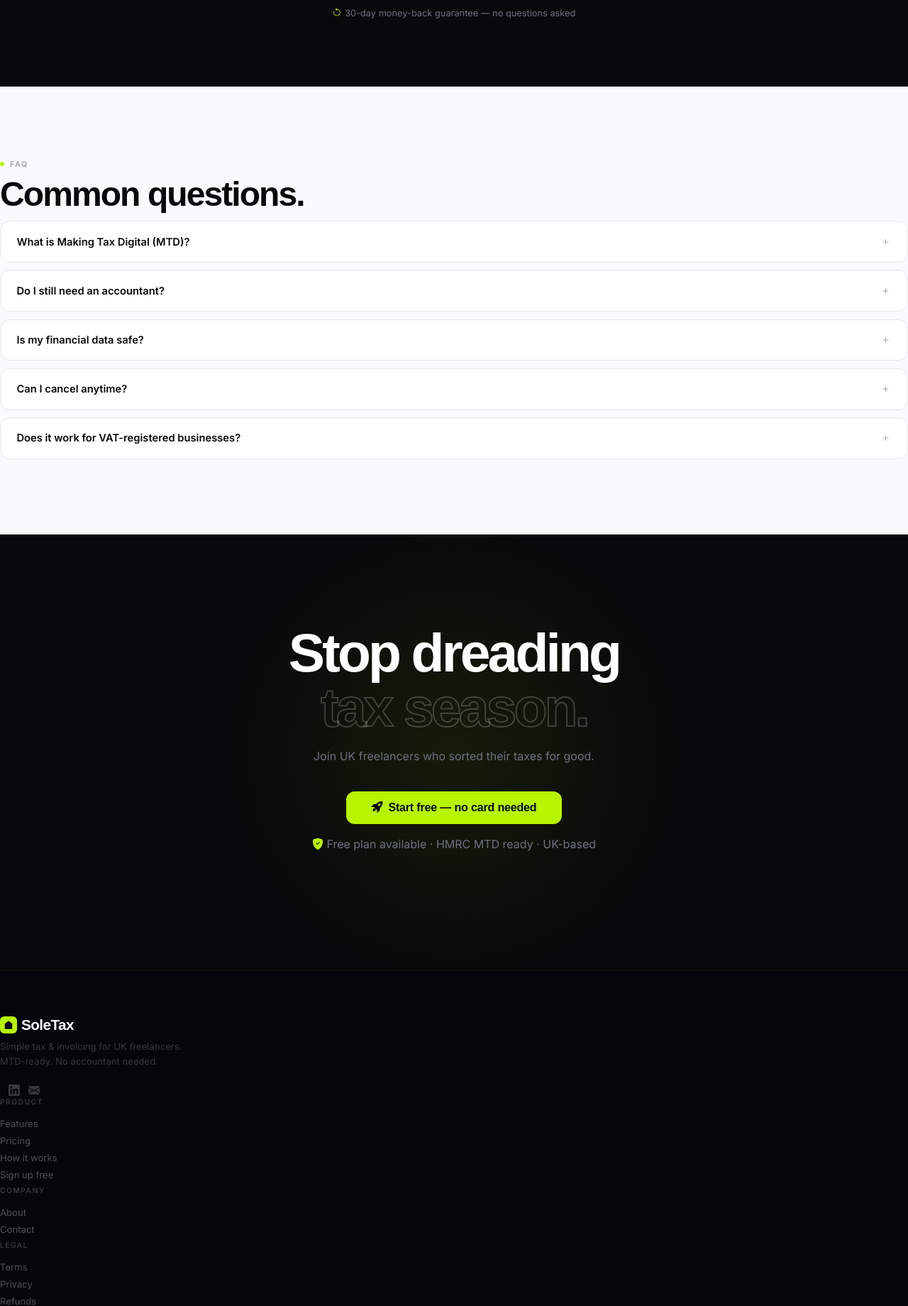
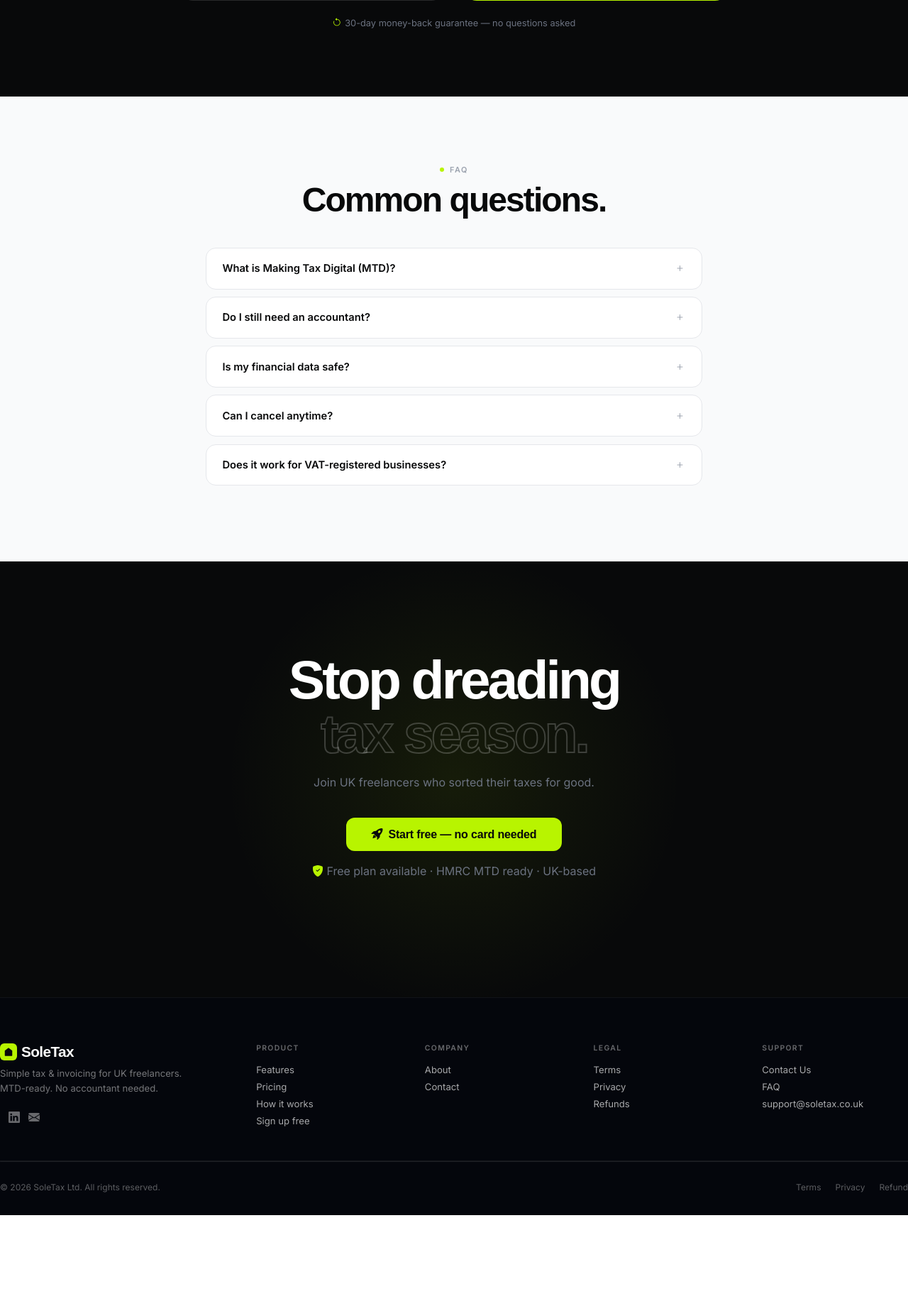
Before and after one commit to Mdmunnaa/SOLETAX, a Django app: page / in a window 1280 px wide. Shown: the part 4480-6320 px from the top of the page at 71% size. After the commit the page ends 6192 px from the top, so only its background shows below. Run offline with Django 4.2, Linux system fonts and the light colour scheme; some web fonts are replaced.

Commit message:
Add files via upload

```diff
--- a/core/views.py
+++ b/core/views.py
@@ -17,6 +17,8 @@ from decimal import Decimal
 
 
 def index(request):
+    if request.user.is_authenticated:
+        return redirect('dashboard')
     return render(request, 'core/index.html')
 
 
--- a/soletax/templates/core/index.html
+++ b/soletax/templates/core/index.html
@@ -479,25 +483,46 @@ footer{
   width:24px;height:24px;border-radius:6px;background:var(--lime);
   display:flex;align-items:center;justify-content:center;
 }
-.foot-tag{font-size:.82rem;color:rgba(255,255,255,.2);margin-top:.5rem;line-height:1.6}
+.foot-tag{font-size:.82rem;color:rgba(255,255,255,.45);margin-top:.5rem;line-height:1.6}
 footer h6{
   font-size:.65rem;font-weight:700;text-transform:uppercase;
-  letter-spacing:.13em;color:rgba(255,255,255,.2);margin-bottom:1rem;
+  letter-spacing:.13em;color:rgba(255,255,255,.4);margin-bottom:1rem;
 }
 footer a{
-  color:rgba(255,255,255,.3);font-size:.82rem;
+  color:rgba(255,255,255,.65);font-size:.82rem;
   display:block;margin-bottom:.5rem;transition:color .15s;
 }
-footer a:hover{color:rgba(255,255,255,.75)}
+footer a:hover{color:var(--lime)}
 .foot-socials{display:flex;gap:.75rem;margin-top:1.25rem}
-.foot-socials a{font-size:1rem;display:inline;margin:0;color:rgba(255,255,255,.2)}
+.foot-socials a{font-size:1rem;display:inline;margin:0;color:rgba(255,255,255,.4)}
 .foot-socials a:hover{color:var(--lime)}
-.foot-hr{border-color:rgba(255,255,255,.05);margin:2.5rem 0 1.75rem}
+.foot-hr{border-color:rgba(255,255,255,.1);margin:2.5rem 0 1.75rem}
 .foot-bot{display:flex;justify-content:space-between;align-items:center;flex-wrap:wrap;gap:1rem}
-.foot-bot p{font-size:.75rem;color:rgba(255,255,255,.15)}
+.foot-bot p{font-size:.75rem;color:rgba(255,255,255,.35)}
 .foot-links{display:flex;gap:1.25rem}
-.foot-links a{font-size:.75rem;color:rgba(255,255,255,.15);display:inline;margin:0}
-.foot-links a:hover{color:rgba(255,255,255,.5)}
+.foot-links a{font-size:.75rem;color:rgba(255,255,255,.35);display:inline;margin:0}
+.foot-links a:hover{color:rgba(255,255,255,.8)}
+
+/* ===== FOOTER GRID (custom, no Bootstrap dependency) ===== */
+.foot-grid{
+  display:grid;
+  grid-template-columns:1.6fr 1fr 1fr 1fr 1fr;
+  gap:2rem;
+  text-align:left;
+}
+.foot-col h6{text-align:left;}
+.foot-col a{text-align:left;}
+.foot-brand-col{display:flex;flex-direction:column;align-items:flex-start;text-align:left;}
+.foot-brand-col .foot-brand{justify-content:flex-start;}
+.foot-brand-col .foot-socials{justify-content:flex-start;}
+@media (max-width:768px){
+  .foot-grid{grid-template-columns:repeat(2,1fr);gap:2rem 1.5rem;}
+  .foot-brand-col{grid-column:1 / -1;align-items:center;text-align:center;}
+  .foot-brand-col .foot-brand{justify-content:center;}
+  .foot-brand-col .foot-socials{justify-content:center;}
+  .foot-col{text-align:center;}
+  .foot-col h6, .foot-col a{text-align:center;}
+}
 
 /* ── SECTION LABEL shared ── */
 .s-label{
@@ -520,6 +545,20 @@ footer a:hover{color:rgba(255,255,255,.75)}
 .s-sub{font-size:.95rem;line-height:1.75;max-width:500px}
 .s-sub-dark{color:var(--dim)}
 .s-sub-light{color:var(--dim)}
+
+/* ===== CENTER ALIGN OVERRIDE — applies to all major sections ===== */
+.s-label{justify-content:center;width:100%;}
+.s-h{text-align:center;}
+.s-sub{margin:0 auto;text-align:center;}
+.bento, .proof-section, .pricing-section, .faq-section, .how-it-works, #how, .final-cta {
+  text-align:center;
+}
+.bento .container > .s-label,
+.proof-section .container > .s-label,
+.pricing-section .container > .s-label,
+.faq-section .container > .s-label {
+  display:flex;
+}
 
 /* ── RESPONSIVE ── */
 @media(max-width:991px){
@@ -574,9 +613,9 @@ footer a:hover{color:rgba(255,255,255,.75)}
   <div class="blob blob2"></div>
   <div class="blob blob3"></div>
   <div class="container hero-inner">
-    <div class="row align-items-center g-5">
-      <div class="col-lg-6">
-        <div class="eyebrow">
+    <div style="display:flex;flex-direction:column;align-items:center;">
+      <div class="hero-text-col" style="text-align:center;max-width:760px;margin:0 auto;">
+        <div class="eyebrow" style="margin-left:auto;margin-right:auto;">
           <div class="eyebrow-dot"><i class="bi bi-check"></i></div>
           MTD-Ready · UK Sole Traders
         </div>
@@ -855,8 +894,7 @@ footer a:hover{color:rgba(255,255,255,.75)}
   <div class="container">
     <div class="s-label"><span class="s-label-dot"></span> FAQ</div>
     <h2 class="s-h s-h-light">Common questions.</h2>
-    <div class="row justify-content-center mt-4">
-      <div class="col-md-8">
+    <div style="max-width:700px;margin:2.5rem auto 0;">
         <div class="faq-item">
           <div class="faq-q" onclick="faq(this)">What is Making Tax Digital (MTD)?<i class="bi bi-plus faq-icon"></i></div>
           <div class="faq-a">MTD is HMRC's digital record-keeping initiative. From April 2026, UK sole traders earning over £50k/year must submit tax updates quarterly through MTD-compatible software. SoleTax generates those reports automatically.</div>
@@ -898,8 +935,8 @@ footer a:hover{color:rgba(255,255,255,.75)}
 <!-- FOOTER -->
 <footer id="contact">
   <div class="container">
-    <div class="row g-4">
-      <div class="col-md-4">
+    <div class="foot-grid">
+      <div class="foot-brand-col">
         <div class="foot-brand">
           <div class="foot-brand-icon">
             <svg viewBox="0 0 24 24" width="14" height="14" fill="none"><path d="M3 9l9-7 9 7v11a2 2 0 0 1-2 2H5a2 2 0 0 1-2-2z" fill="#08090a"/></svg>
@@ -913,25 +950,25 @@ footer a:hover{color:rgba(255,255,255,.75)}
           <a href="mailto:hello@soletax.co.uk"><i class="bi bi-envelope-fill"></i></a>
         </div>
       </div>
-      <div class="col-6 col-md-2">
+      <div class="foot-col">
         <h6>Product</h6>
         <a href="#features">Features</a>
         <a href="#pricing">Pricing</a>
         <a href="#how">How it works</a>
         <a href="{% url 'signup' %}">Sign up free</a>
       </div>
-      <div class="col-6 col-md-2">
+      <div class="foot-col">
         <h6>Company</h6>
         <a href="{% url 'about' %}">About</a>
         <a href="{% url 'contact' %}">Contact</a>
       </div>
-      <div class="col-6 col-md-2">
+      <div class="foot-col">
         <h6>Legal</h6>
         <a href="{% url 'terms' %}">Terms</a>
         <a href="{% url 'privacy' %}">Privacy</a>
         <a href="{% url 'refund' %}">Refunds</a>
       </div>
-      <div class="col-6 col-md-2">
+      <div class="foot-col">
         <h6>Support</h6>
         <a href="{% url 'contact' %}">Contact Us</a>
         <a href="#faq">FAQ</a>
```
Also changed, not shown: other parts of soletax/templates/core/index.html (+13 -10 lines).
